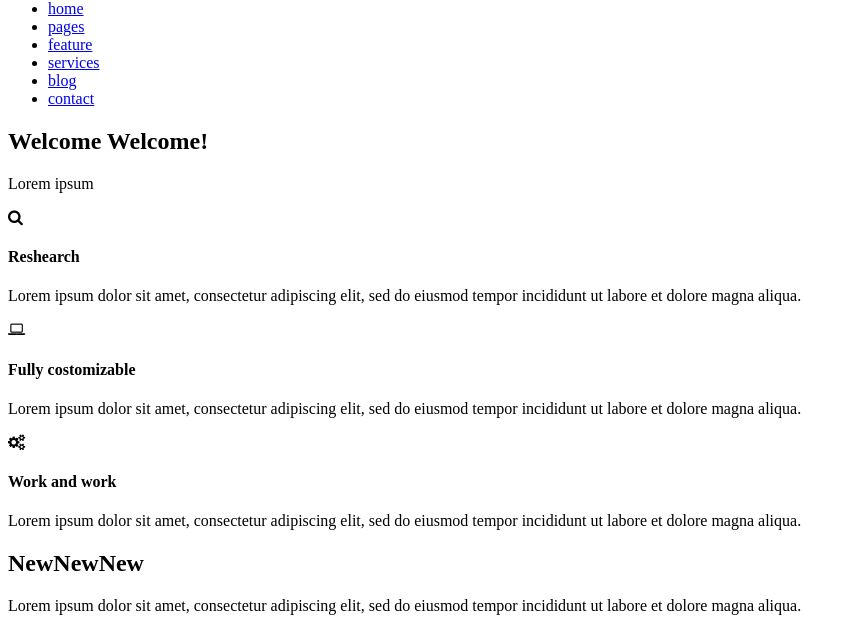
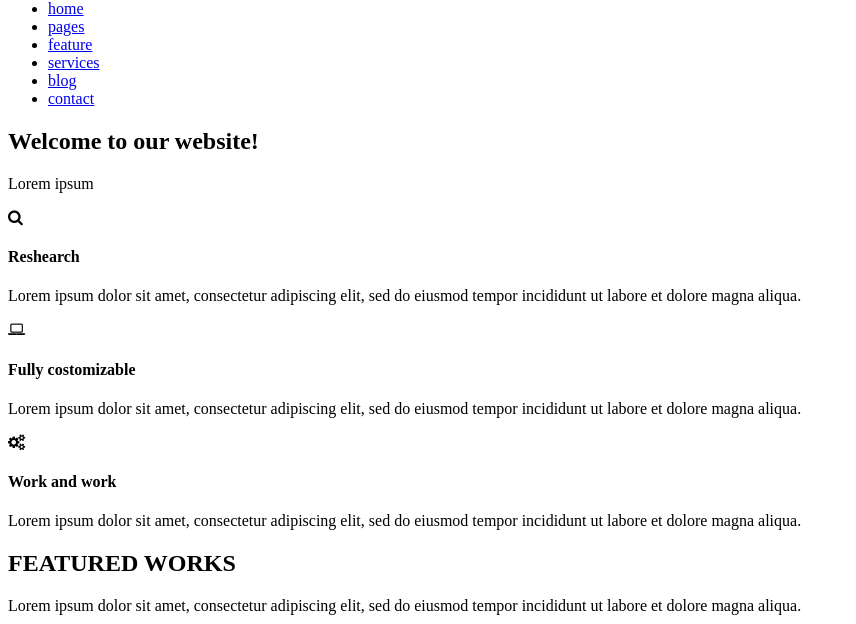
Before and after one commit to PanZdan/nauka-gita, a plain HTML site: page index.html in a window 1280 px wide. Shown: the part 328-952 px from the top of the page, without its empty margins (0-856 px from the left). Drawn offline with nearby package versions, Linux system fonts and the light colour scheme; files that its build step writes are made by us from their sources.

Commit message:
Change heading index.html

```diff
--- a/index.html
+++ b/index.html
@@ -26,7 +26,7 @@
 	<section class="hero">
 		<div class="row">
 			<div class="slogan">
-			<h1>Welcome Welcome!</h1><p>Lorem ipsum</p>
+			<h1>Welcome to our website!</h1><p>Lorem ipsum</p>
 			</div>
 		</div>
 	</section>
@@ -52,7 +52,7 @@
 	<section class="container">
 		<div class="row">
 			<div class="col-8 col-offset-2 col-offset-s-0 col-s-12">
-				<h2 class="transform">NewNewNew</h2>
+				<h2 class="transform">FEATURED WORKS</h2>
 				<p>Lorem ipsum dolor sit amet, consectetur adipiscing elit, sed do eiusmod tempor incididunt ut labore et dolore magna aliqua.</p>
 			</div>
 		</div>
```
